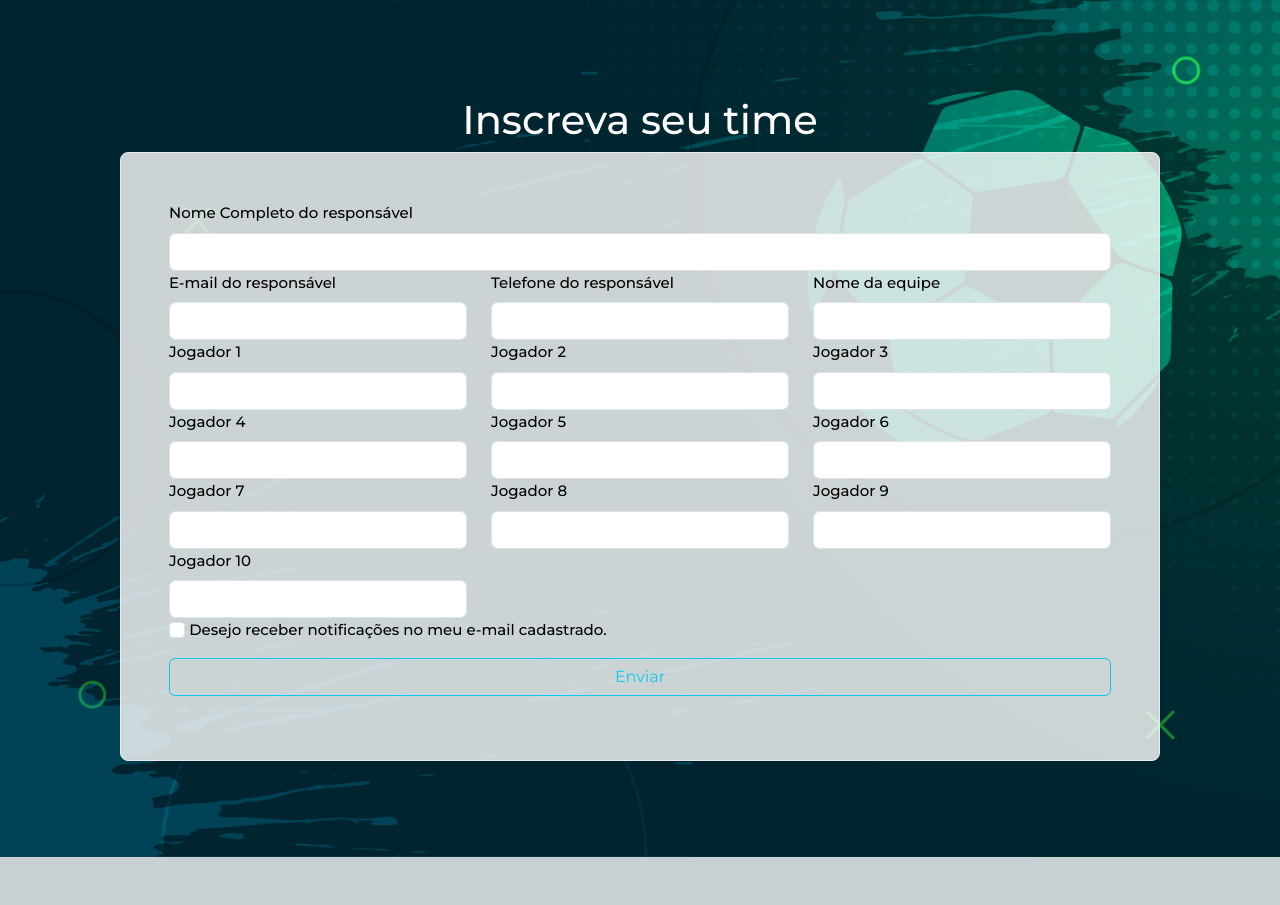
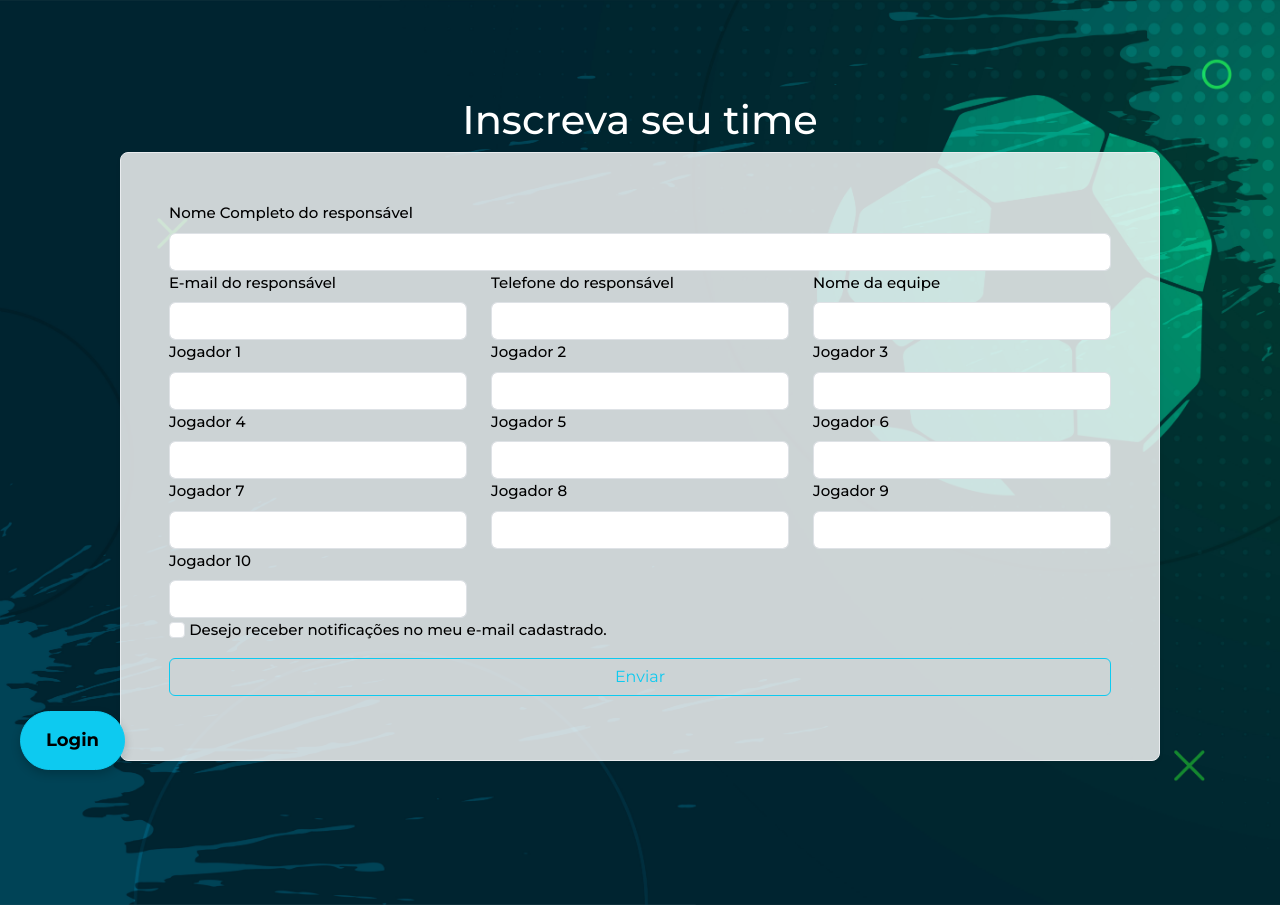
Before and after one commit to Vinicios-DRH/iap-laranjeiras, a Flask app: page /inscricao in a window 1280 px wide. Before the commit the page ends 857 px from the top, so only its background shows below. Run offline with Flask 3, Linux system fonts and the light colour scheme.

Commit message:
botão de login em inscrição

```diff
--- a/src/templates/inscricao.html
+++ b/src/templates/inscricao.html
@@ -9,6 +9,30 @@
         AOS.init();
     });
 </script>
+
+<style>
+    .floating-button {
+        position: fixed;
+        bottom: 30px;
+        left: 20px;
+        z-index: 9999;
+    }
+
+    .floating-button .btn {
+        padding: 15px 25px;
+        font-size: 18px;
+        font-weight: bold;
+        border-radius: 50px;
+        box-shadow: 0px 4px 10px rgba(0, 0, 0, 0.2);
+        transition: all 0.3s ease-in-out;
+    }
+
+    .floating-button .btn:hover {
+        transform: scale(1.1);
+        box-shadow: 0px 6px 15px rgba(0, 0, 0, 0.3);
+    }
+</style>
+
 {% endblock %}
 {% block body %}
 <section id="inscricao" class="py-3 py-md-4 p-xl-5">
@@ -21,8 +45,7 @@
                     </div>
                 </div>
                 <div class="row justify-content-center" style="margin: auto;">
-                    <div class="col-12"
-                         data-aos="fade-up" data-aos-duration="1000">
+                    <div class="col-12" data-aos="fade-up" data-aos-duration="1000">
                         <div class="card border border-light-subtle rounded-3 shadow-sm transparent-card">
                             <div class="card-body p-3 p-md-4 p-xl-5">
                                 <form method="POST">
@@ -269,6 +292,11 @@
             </div>
         </div>
     </div>
+    <br>
+    <br>
+    <div class="floating-button" data-aos="zoom-in" data-aos-duration="1000">
+        <a href="{{ url_for('login') }}" class="btn btn-info btn-lg">Login</a>
+    </div>
 </section>
 
 {% endblock %}
```
